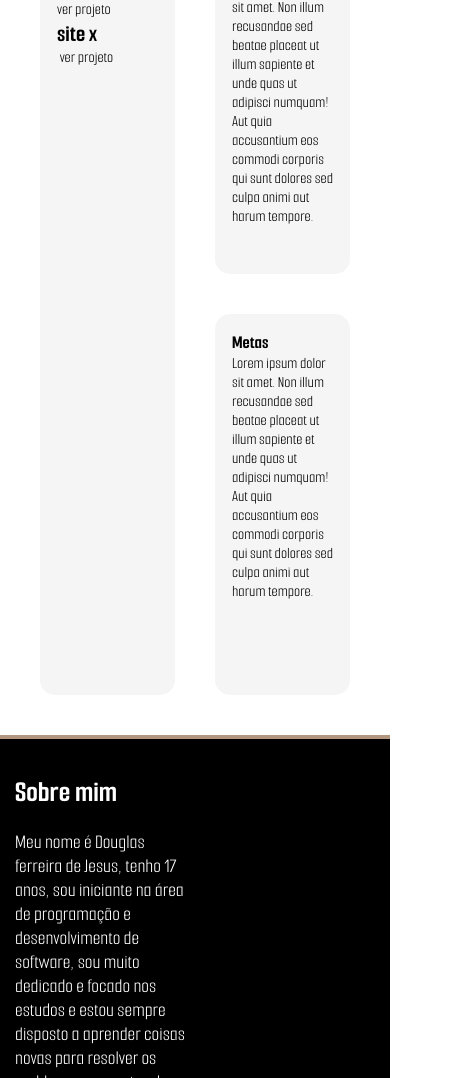
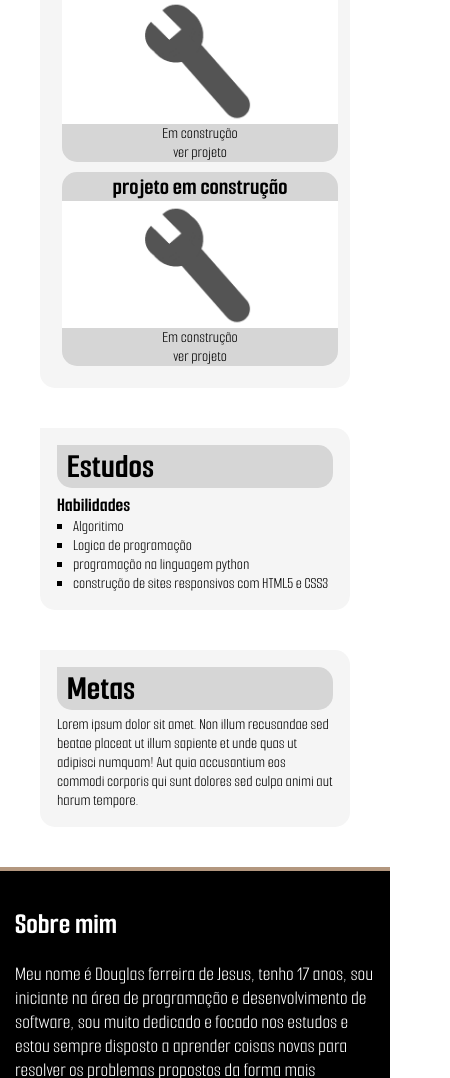
Before and after one commit to DouglasFJ/Portifolio_DouglasFJ, a plain HTML site: page index.html in a window 390 px wide. Shown: the part 922-2000 px from the top of the page, 450 px wide, since content can reach past the window. Drawn offline with Linux system fonts and the light colour scheme.

Commit message:
Adicionando resposividade(site nao terminado)

```diff
--- a/assets/styles/index.css
+++ b/assets/styles/index.css
@@ -2,7 +2,15 @@
     font-family: 'Smooch Sans';
     src: url(../fonts/Smooch_sans/SmoochSans-VariableFont_wght.ttf);
 }
-
+/*variaveis*/
+:root {
+    /*paleta de cores*/
+    --marrom-claro: #b3977f;
+    --laranja-claro: rgb(255, 203, 144);
+    --laranja: rgb(255, 153, 36);
+    --cinza: rgb(133, 133, 133);
+    --cinza-claro: rgb(214, 214, 214);
+}
 
 .container_Apresentação {
     height: 70vh;
@@ -26,11 +34,7 @@
 
             color: #b3977f;
         }
-        @media (max-width: 1100px) {
-            .container_Apresentação > div > h1 {
-                font-size: 50px;
-            }
-        }
+
 
 .container {
     display: grid;
@@ -45,13 +49,78 @@
     .container > article {
         background-color: whitesmoke;
         padding: 17px;
-        border-radius: 15px;
+        border-radius: 0px 15px 15px 15px;
 
         font-family: 'Smooch Sans', Arial, Helvetica, sans-serif;
     }
+        .container > article > h1 {
+            font-size: 35px;
+
+            padding: 0px 10px;
+            border-radius: 0px 15px 15px 15px;
+            margin-bottom: 5px;
+
+            background-color: var(--cinza-claro);
+        }
     .projetos {
         grid-column-start: 1;
         grid-column-end: 2;
         grid-row-start: 1;
         grid-row-end: 3;
+
     }
+        .projetos > div {
+            display: flex;
+            flex-wrap: wrap;
+
+            margin-top: 10px;
+
+            justify-content: space-around;
+        }
+            .projetos div > div {
+                width: 45%;
+                display: flex;
+                flex-direction: column;
+                text-align: center;
+                margin: 5px;
+                border-radius: 15px;
+
+                background-color: var(--cinza-claro);
+            }
+
+        .Estudos  ul {
+            list-style-type: square;
+            margin-left: 1em;
+        }
+
+        .Estudos > div > h4 {
+            font-size: 20px;
+        }
+
+@media (max-width: 1100px) {
+    .container_Apresentação > div > h1 {
+        font-size: 50px;
+    }
+}
+@media (max-width: 850px){
+    .container_Apresentação > div{
+        max-width:80%;
+    }
+    .container_Apresentação > div > h1 {
+        font-size: 40px;
+    }
+
+    .container {
+        display: flex;
+        flex-direction: column;
+        height: auto;
+    }
+}
+@media (max-width: 540px) {
+    .container_Apresentação > div{
+        max-width:100%;
+    }
+    .projetos div > div {
+        width: 100%;
+    }
+}
--- a/globalstyle.css
+++ b/globalstyle.css
@@ -5,6 +5,7 @@
     --laranja-claro: rgb(255, 203, 144);
     --laranja: rgb(255, 153, 36);
     --cinza: rgb(133, 133, 133);
+    --cinza-claro: rgb(214, 214, 214);
 }
 /*imports*/
 @font-face {
@@ -56,7 +57,7 @@ p, h5 , h1{
     background-color: black;
     color: white;
 }
-    #header > .Logo {
+    .Logo {
         display: flex;
         height: 80%;
         width: auto;
@@ -64,21 +65,21 @@ p, h5 , h1{
         align-items: center;
 
     }
-        #header > .Logo > img {
+        .Logo > img {
             height: 100%;
             width: auto;
         }
-        #header > .Logo > h1 {
+        .Logo > h1 {
             font-family: Arial, Helvetica, sans-serif;
         }
 
-    #header > .Menu {
+    .Menu {
         display: flex;
 
         max-height: 100%;
         align-items: center
     }
-        #header > .Menu > li {
+        .Menu > li {
             margin: 0px 5px;
             max-height: 100%;
             max-width: 100px;
@@ -86,14 +87,15 @@ p, h5 , h1{
             font-family: 'Smooch sans', Arial, Helvetica, sans-serif;
             font-size: 20px;
         }
-            #header > .Menu > li > a {
+            .Menu > li > a {
                 height: 100%;
                 width: 100%;
                 color: white;
             }
-            #header > .Menu > li > a:hover {
+            .Menu > li > a:hover {
                 color: var(--cinza);
             }
+
 
 /*Rodapé*/
 footer {
@@ -134,3 +136,17 @@ footer {
         font-size: 1em;
         margin: 100px 0px 20px 0px;
     }
+
+@media (max-width: 540px) {
+    .Menu {
+        flex-direction: column;
+    }
+    .Logo > img {
+        height: 70%;
+        width: auto;
+    }
+
+    footer > div {
+        max-width: none;
+    }
+}
--- a/index.html
+++ b/index.html
@@ -15,6 +15,7 @@
         <div class="Logo">
             <img src="assets/images/Logo_portifolio.png" alt="Logo Portifolio" class="logo">
         </div>
+
         <ul class="Menu">
             <li>
                 <a href="index.html">Inicio</a>
@@ -42,21 +43,30 @@
             <h1>Meus projetos</h1>
             <div>
                 <div>
-                    <h2>site-galeria</h2>
-                    <img src="" alt="foto site da galeria">
-                    <p></p>
+                    <h2>projeto em construção</h2>
+                    <img src="assets/images/em_construção.png" alt="">
+                    <p>Em construção</p>
                     <a href="">ver projeto</a>
                 </div>
                 <div>
-                    <h2>site x</h2>
-                    <img src="" alt="">
+                    <h2>projeto em construção</h2>
+                    <img src="assets/images/em_construção.png" alt="">
+                    <p>Em construção</p>
                     <a href="">ver projeto</a>
                 </div>
             </div>
         </article>
         <article class="Estudos">
-            <h1>Oque eu sei e oque estou estudando</h1>
-            <p>Lorem ipsum dolor sit amet. Non illum recusandae sed beatae placeat ut illum sapiente et unde quas ut adipisci numquam! Aut quia accusantium eos commodi corporis qui sunt dolores sed culpa animi aut harum tempore.</p>
+            <h1>Estudos</h1>
+            <div>
+                <h4>Habilidades</h4>
+                <ul>
+                    <li>Algoritimo</li>
+                    <li>Logica de programação</li>
+                    <li>programação na linguagem python</li>
+                    <li>construção de sites responsivos com HTML5 e CSS3</li>
+                </ul>
+            </div>
         </article>
         <article class="Metas">
             <h1>Metas</h1>
```
Also changed, not shown: assets/images/em_construção.png (added).
